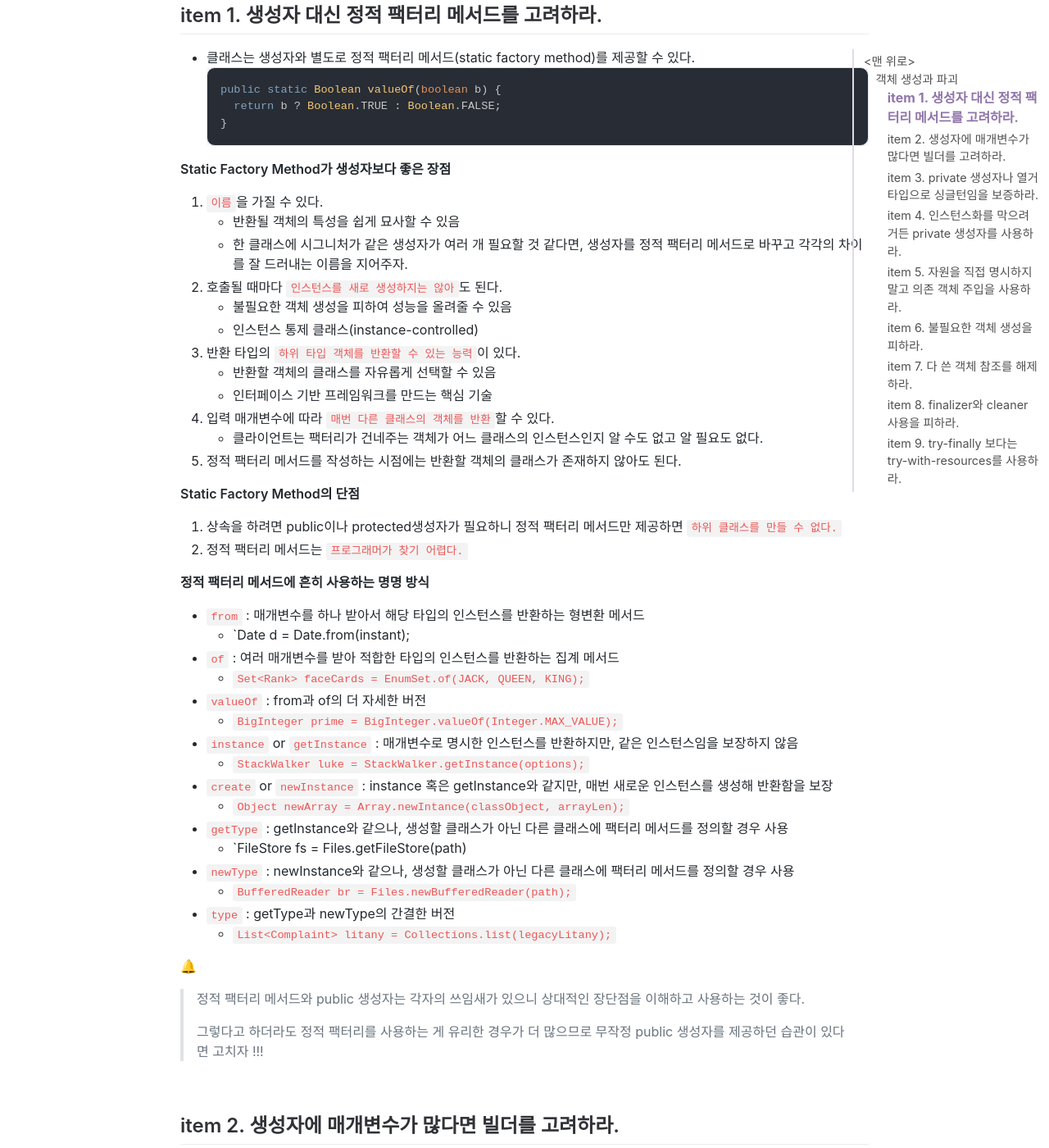
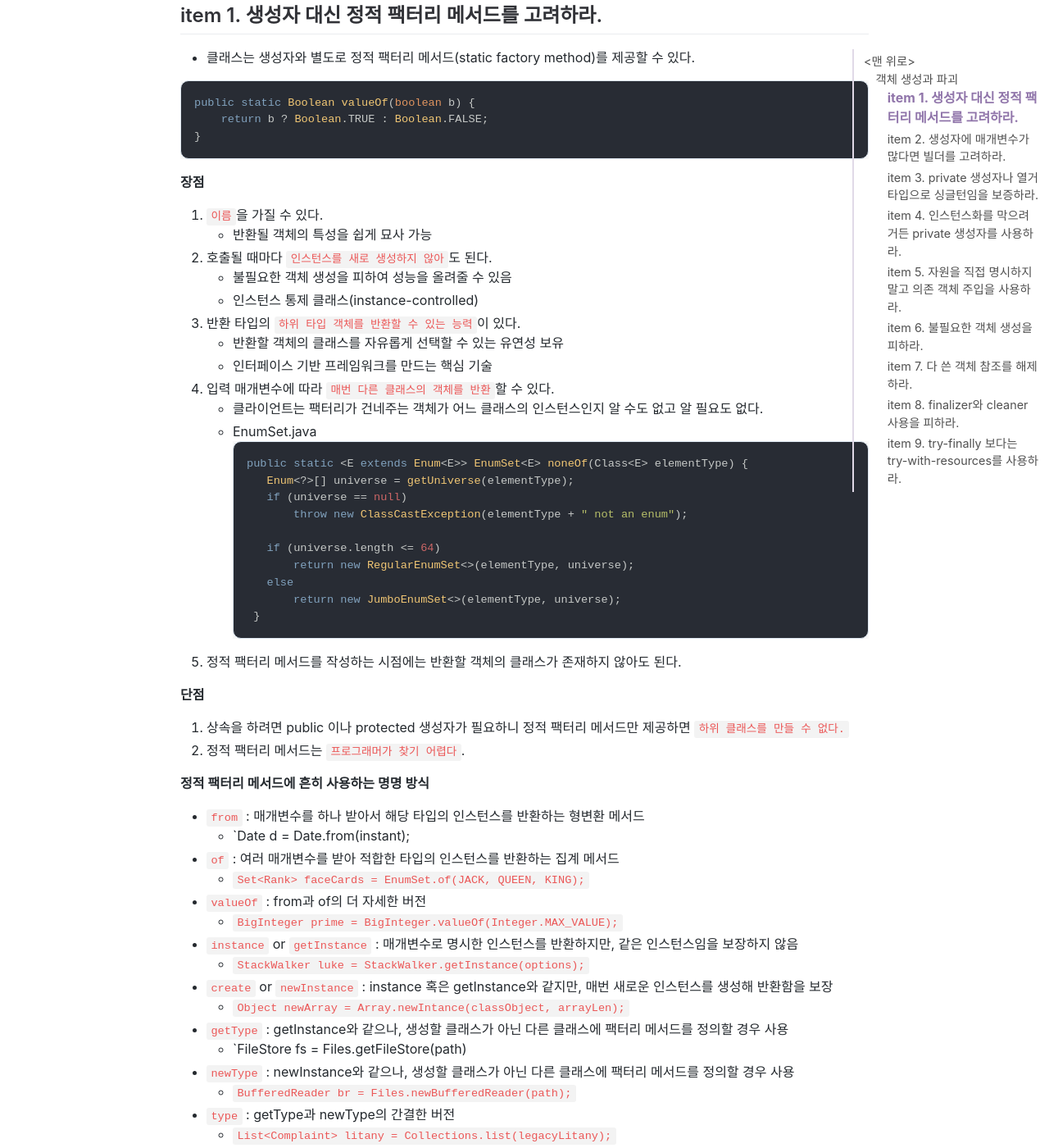
Before and after one commit to jihunparkme/jihunparkme.github.io, a Jekyll site: the page built from _posts/2023-04-07-Effective-Java-객체-생성과-파괴.md, in a window 1280 px wide and 1400 px high, scrolled down 751 px. Shown: the whole window at 82% size. Built offline with Jekyll 4.4.1, drawn with Linux system fonts in a browser that asks for light colours; nearby versions of some CDN libraries; comment, search, counter and statistics services are not loaded; some of the changed text lies outside the part shown.

Commit message:
[effective java] item 1. 생성자 대신 정적 팩터리 메서드를 고려하라.

````diff
--- a/_posts/2023-04-07-Effective-Java-객체-생성과-파괴.md
+++ b/_posts/2023-04-07-Effective-Java-객체-생성과-파괴.md
@@ -12,31 +12,44 @@ featured-img: EFF_JAVA
 ## item 1. 생성자 대신 정적 팩터리 메서드를 고려하라.
 
 - 클래스는 생성자와 별도로 정적 팩터리 메서드(static factory method)를 제공할 수 있다.
+
 ```java
 public static Boolean valueOf(boolean b) {
     return b ? Boolean.TRUE : Boolean.FALSE;
 }
 ```
 
-**Static Factory Method가 생성자보다 좋은 장점**
+**장점**
 
 1. `이름`을 가질 수 있다.
-   - 반환될 객체의 특성을 쉽게 묘사할 수 있음
-   - 한 클래스에 시그니처가 같은 생성자가 여러 개 필요할 것 같다면, 생성자를 정적 팩터리 메서드로 바꾸고 각각의 차이를 잘 드러내는 이름을 지어주자.
-2. 호출될 때마다 `인스턴스를 새로 생성하지는 않아`도 된다.
+   - 반환될 객체의 특성을 쉽게 묘사 가능
+2. 호출될 때마다 `인스턴스를 새로 생성하지 않아`도 된다.
    - 불필요한 객체 생성을 피하여 성능을 올려줄 수 있음
    - 인스턴스 통제 클래스(instance-controlled)
 3. 반환 타입의 `하위 타입 객체를 반환할 수 있는 능력`이 있다.
-   - 반환할 객체의 클래스를 자유롭게 선택할 수 있음
+   - 반환할 객체의 클래스를 자유롭게 선택할 수 있는 유연성 보유
    - 인터페이스 기반 프레임워크를 만드는 핵심 기술
 4. 입력 매개변수에 따라 `매번 다른 클래스의 객체를 반환`할 수 있다.
    - 클라이언트는 팩터리가 건네주는 객체가 어느 클래스의 인스턴스인지 알 수도 없고 알 필요도 없다.
+   - EnumSet.java
+   ```java
+   public static <E extends Enum<E>> EnumSet<E> noneOf(Class<E> elementType) {
+        Enum<?>[] universe = getUniverse(elementType);
+        if (universe == null)
+            throw new ClassCastException(elementType + " not an enum");
+
+        if (universe.length <= 64)
+            return new RegularEnumSet<>(elementType, universe);
+        else
+            return new JumboEnumSet<>(elementType, universe);
+    }
+   ```
 5. 정적 팩터리 메서드를 작성하는 시점에는 반환할 객체의 클래스가 존재하지 않아도 된다.
 
-**Static Factory Method의 단점**
+**단점**
 
-1. 상속을 하려면 public이나 protected생성자가 필요하니 정적 팩터리 메서드만 제공하면 `하위 클래스를 만들 수 없다.`
-2. 정적 팩터리 메서드는 `프로그래머가 찾기 어렵다.`
+1. 상속을 하려면 public 이나 protected 생성자가 필요하니 정적 팩터리 메서드만 제공하면 `하위 클래스를 만들 수 없다.`
+2. 정적 팩터리 메서드는 `프로그래머가 찾기 어렵다`.
 
 **정적 팩터리 메서드에 흔히 사용하는 명명 방식**
 
@@ -60,7 +73,7 @@ public static Boolean valueOf(boolean b) {
 🔔
 > 정적 팩터리 메서드와 public 생성자는 각자의 쓰임새가 있으니 상대적인 장단점을 이해하고 사용하는 것이 좋다.
 >
-> 그렇다고 하더라도 정적 팩터리를 사용하는 게 유리한 경우가 더 많으므로 무작정 public 생성자를 제공하던 습관이 있다면 고치자 !!!
+> 그렇다고 하더라도 정적 팩터리를 사용하는 게 유리한 경우가 더 많으므로 무작정 public 생성자를 제공하던 습관이 있다면 고치자.
 
 <br>
 
````
